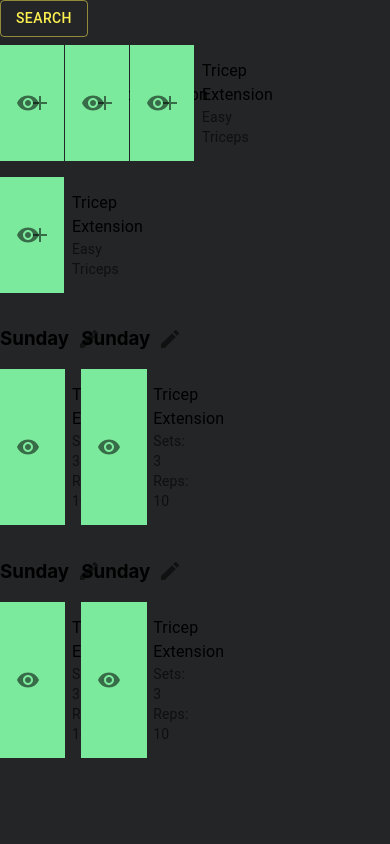
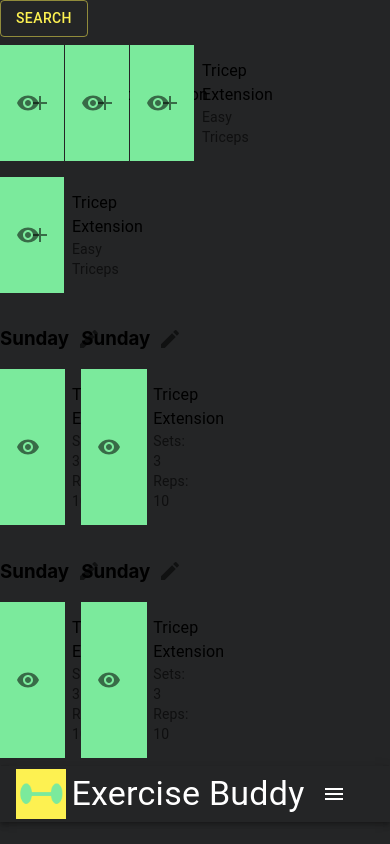
Before and after one commit to Necolanch/exercise-buddy, a React (Create React App) app in the folder exercise-buddy/: page /edit in a window 390 px wide. Built offline with nearby package versions, Linux system fonts and the light colour scheme.

Commit message:
Create hamburger menu and add application logo to files

```diff
--- a/exercise-buddy/src/App.js
+++ b/exercise-buddy/src/App.js
@@ -2,6 +2,7 @@ import './App.css';
 
 import MyButton from './Components/Button';
 import { AddList, PlanList } from './Components/List';
+import HamburgerMenu from './Components/HamburgerMenu';
 
 function App() {
   return (
@@ -9,6 +10,7 @@ function App() {
       <MyButton/>
       <AddList/>
       <PlanList/>
+      <HamburgerMenu/>
     </div>
   );
 }
--- /dev/null
+++ b/exercise-buddy/src/Components/HamburgerMenu.js
@@ -0,0 +1,95 @@
+import { useState } from 'react';
+import AppBar from '@mui/material/AppBar';
+import Toolbar from '@mui/material/Toolbar';
+import ListItemButton from '@mui/material/ListItemButton';
+import ListItemIcon from '@mui/material/ListItemIcon'
+import ListItemText from '@mui/material/ListItemText'
+import IconButton from '@mui/material/IconButton';
+import MenuIcon from '@mui/icons-material/Menu';
+import CloseIcon from '@mui/icons-material/Close';
+import HomeIcon from '@mui/icons-material/Home';
+import SearchIcon from '@mui/icons-material/Search';
+import ContentPasteIcon from '@mui/icons-material/ContentPaste';
+import SettingsIcon from '@mui/icons-material/Settings';
+import FavoriteIcon from '@mui/icons-material/Favorite';
+import Typography from '@mui/material/Typography';
+import Box from '@mui/material/Box';
+import Drawer from '@mui/material/Drawer';
+import { PropTypes } from "prop-types";
+
+const HamburgerMenu = (props) => {
+    const [open,setOpen]=useState(false);
+    const toggleDrawer = (state) => (event) => {
+        if (event.type === 'keydown' && (event.key === 'Tab' || event.key === 'Shift')) {
+          return;
+        }
+        setOpen(state);
+      };
+    return (
+        <Box sx={{flexGrow:1}}>
+          <AppBar position="static" sx={{backgroundColor:"rgba(0,0,0,0)"}}>
+            <Toolbar>
+              <img src={require("../EB-logo.png")} alt="Exercise Buddy Logo" width="50" height="50"/>
+              <Typography variant="h4" component="div" sx={{ flexGrow: 1, textAlign:"center" }}>
+                {props.title}
+              </Typography>
+              <IconButton size="large" edge="end" color="inherit" aria-label="menu" onClick={toggleDrawer(true)} sx={{ mr: 2 }}>
+                <MenuIcon />
+              </IconButton>
+              <Drawer anchor="right" variant="temporary" open={open} onClose={toggleDrawer(false)} onOpen={toggleDrawer(true)}>
+              <Box sx={{width: "20vw", p: 2, height: 1, backgroundColor: "#FDF151"}}>
+                <IconButton sx={{mb: 2}}>
+                  <CloseIcon onClick={toggleDrawer(false)} />
+                </IconButton>
+
+                <ListItemButton>
+                    <ListItemIcon>
+                        <HomeIcon/>
+                    </ListItemIcon>
+                      <ListItemText primary="Home" />
+                </ListItemButton>
+
+                <ListItemButton>
+                    <ListItemIcon>
+                        <SearchIcon/>
+                    </ListItemIcon>
+                      <ListItemText primary="Search" />
+                </ListItemButton>
+
+                <ListItemButton>
+                    <ListItemIcon>
+                        <ContentPasteIcon/>
+                    </ListItemIcon>
+                      <ListItemText primary="Plan" />
+                </ListItemButton>
+
+                <ListItemButton>
+                    <ListItemIcon>
+                        <FavoriteIcon/>
+                    </ListItemIcon>
+                      <ListItemText primary="Favorites" />
+                </ListItemButton>
+
+                <ListItemButton>
+                    <ListItemIcon>
+                        <SettingsIcon/>
+                    </ListItemIcon>
+                      <ListItemText primary="Settings" />
+                </ListItemButton>
+              </Box>
+              </Drawer>
+            </Toolbar>
+          </AppBar>
+        </Box>
+    )
+}
+
+HamburgerMenu.propTypes = {
+    title: PropTypes.string,
+  };
+
+HamburgerMenu.defaultProps = {
+    title: "Exercise Buddy",
+  };
+
+export default HamburgerMenu
```
Also changed, not shown: exercise-buddy/src/EB-logo.png (added).
